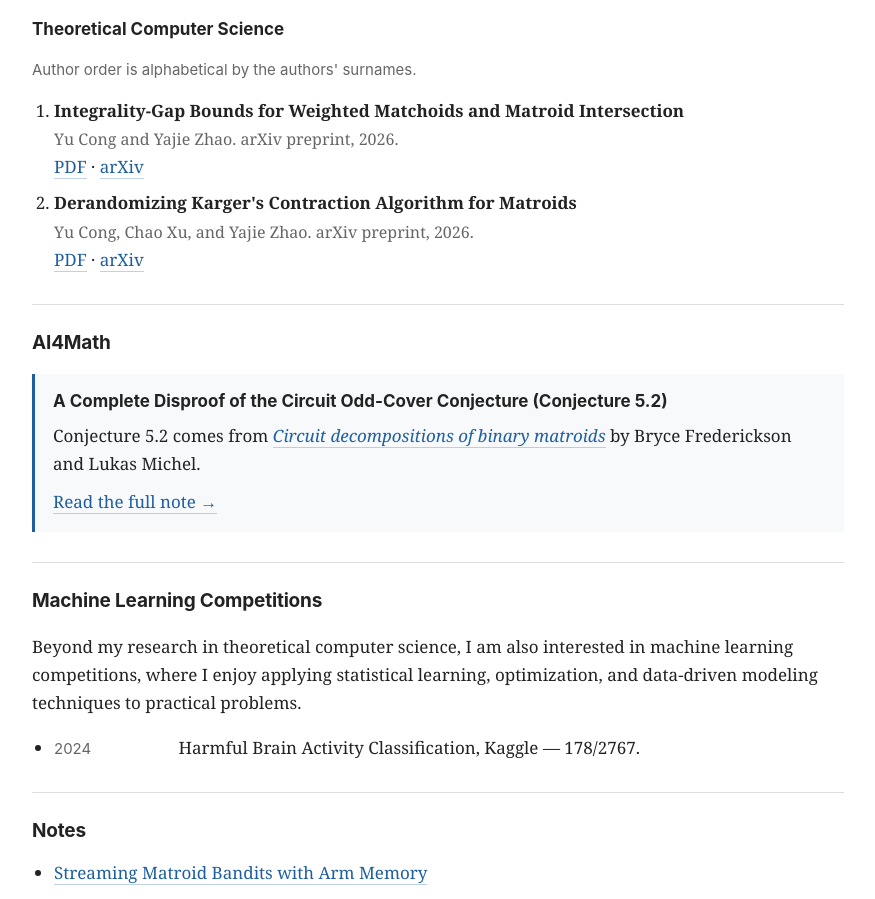
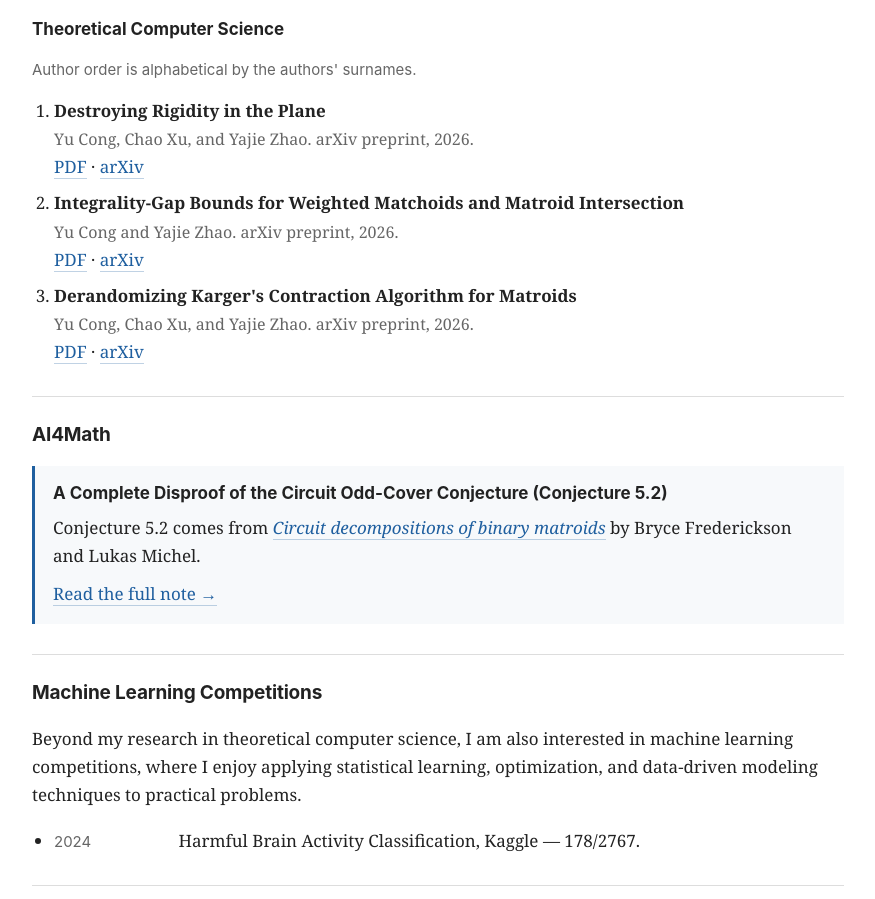
Before and after one commit to zyj1112/zhaoyajie.github.io, a plain HTML site: page index.html in a window 1280 px wide. Shown: the part 1184-2083 px from the top of the page, without its empty margins (202-1077 px from the left). Drawn offline with nearby package versions, Linux system fonts and the light colour scheme.

Commit message:
Add new paper entry to index.html
Add arXiv:2610.38396 to the Theoretical Computer Science publications.

```diff
--- a/index.html
+++ b/index.html
@@ -285,6 +285,12 @@
         <p class="note">Author order is alphabetical by the authors' surnames.</p>
         <ol>
           <li>
+            <span class="paper-title">Destroying Rigidity in the Plane</span><br>
+            <span class="paper-meta">Yu Cong, Chao Xu, and Yajie Zhao. arXiv preprint, 2026.</span><br>
+            <a href="https://arxiv.org/pdf/2610.38396">PDF</a> ·
+            <a href="https://arxiv.org/abs/2610.38396">arXiv</a>
+          </li>
+          <li>
             <span class="paper-title">Integrality-Gap Bounds for Weighted Matchoids and Matroid Intersection</span><br>
             <span class="paper-meta">Yu Cong and Yajie Zhao. arXiv preprint, 2026.</span><br>
             <a href="https://arxiv.org/pdf/2609.21477">PDF</a> ·
```
